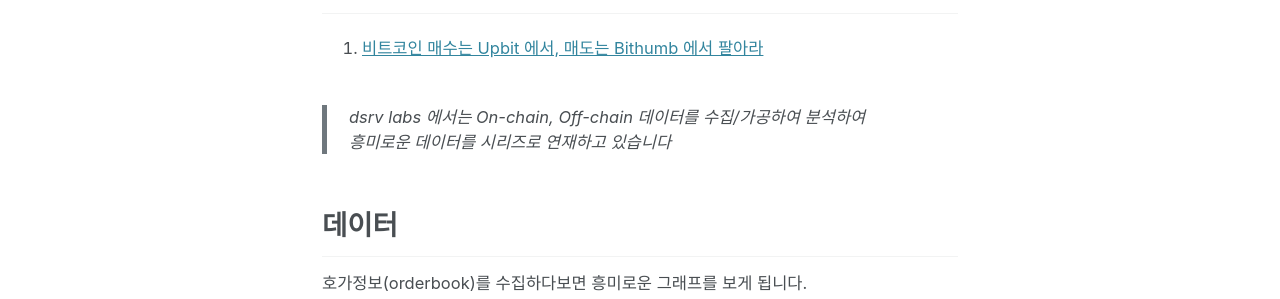
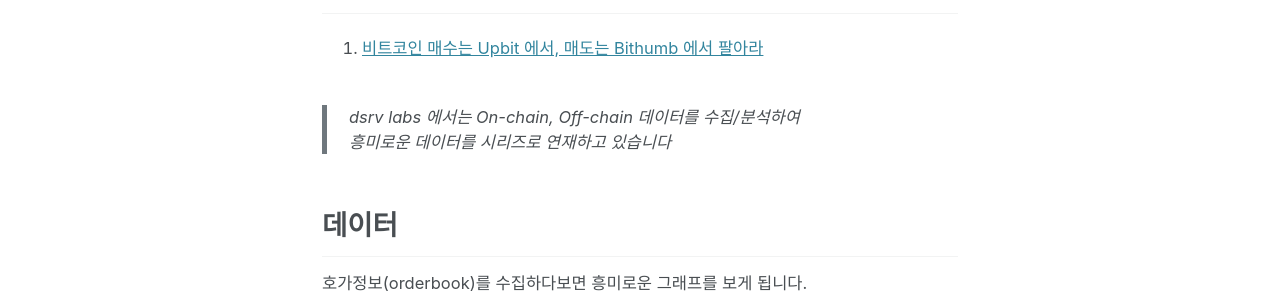
Before and after one commit to dsrvlabs/dsrvlabs.github.io, a Jekyll site: the page built from _posts/2019-08-28-비트코인_호가차이.md, in a window 1280 px wide and 900 px high. Shown: the part 406-705 px from the top of the window. Built offline with Jekyll 4.4.1, drawn with Linux system fonts in a browser that asks for light colours; cached includes are drawn as plain includes; nearby versions of some CDN libraries; comment, search, counter and statistics services are not loaded.

Commit message:
Update 2019-08-28-비트코인_호가차이.md

```diff
--- a/_posts/2019-08-28-비트코인_호가차이.md
+++ b/_posts/2019-08-28-비트코인_호가차이.md
@@ -10,7 +10,7 @@
 ## dsrv labs, 데이터 이야기 시리즈
 1. [비트코인 매수는 Upbit 에서, 매도는 Bithumb 에서 팔아라](https://www.dsrvlabs.com/blog/news/%EB%B9%84%ED%8A%B8%EC%BD%94%EC%9D%B8_%ED%98%B8%EA%B0%80%EC%B0%A8%EC%9D%B4/)
 
-> dsrv labs 에서는 On-chain, Off-chain 데이터를 수집/가공하여 분석하여
+> dsrv labs 에서는 On-chain, Off-chain 데이터를 수집/분석하여
 > 흥미로운 데이터를 시리즈로 연재하고 있습니다
 
 ## 데이터
```
